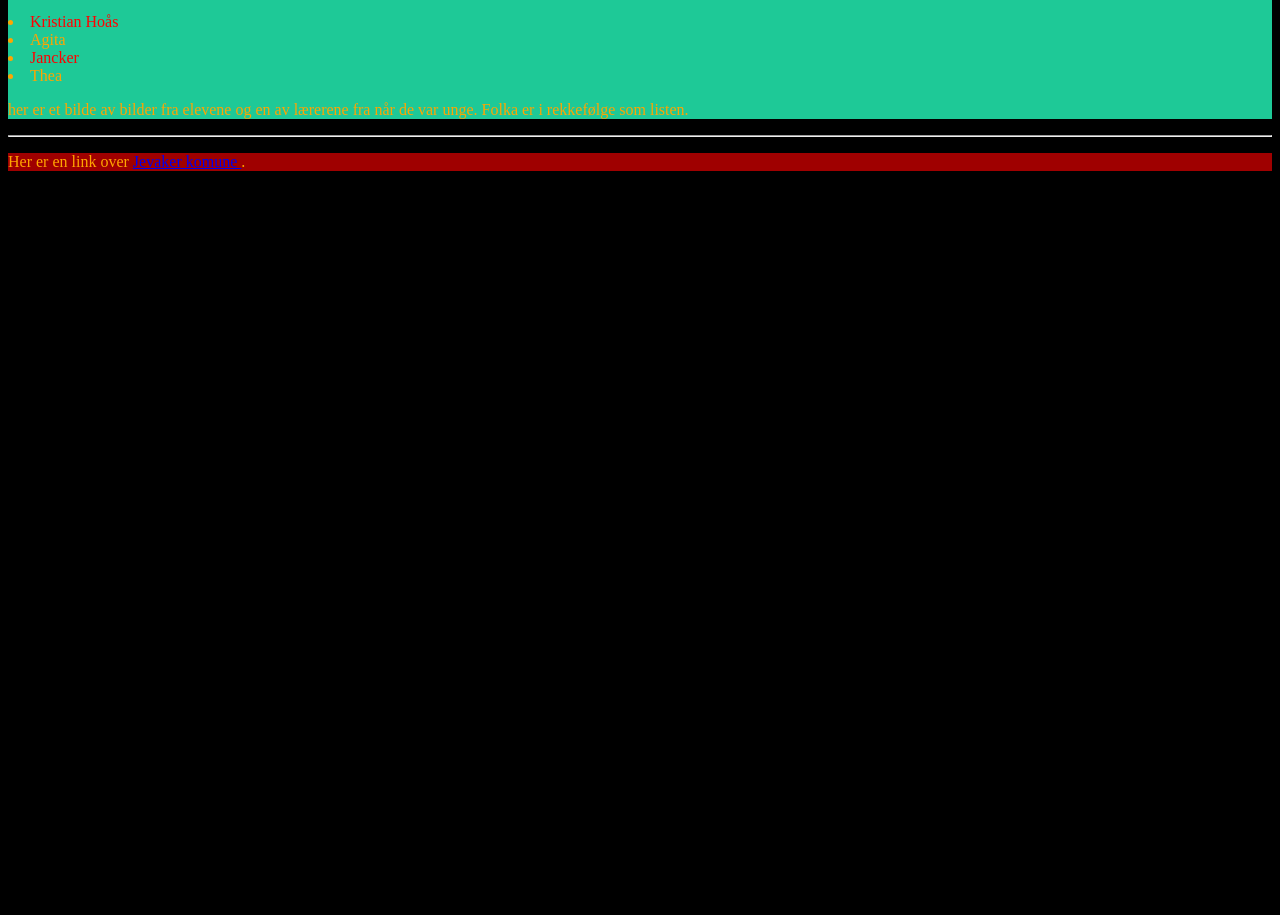
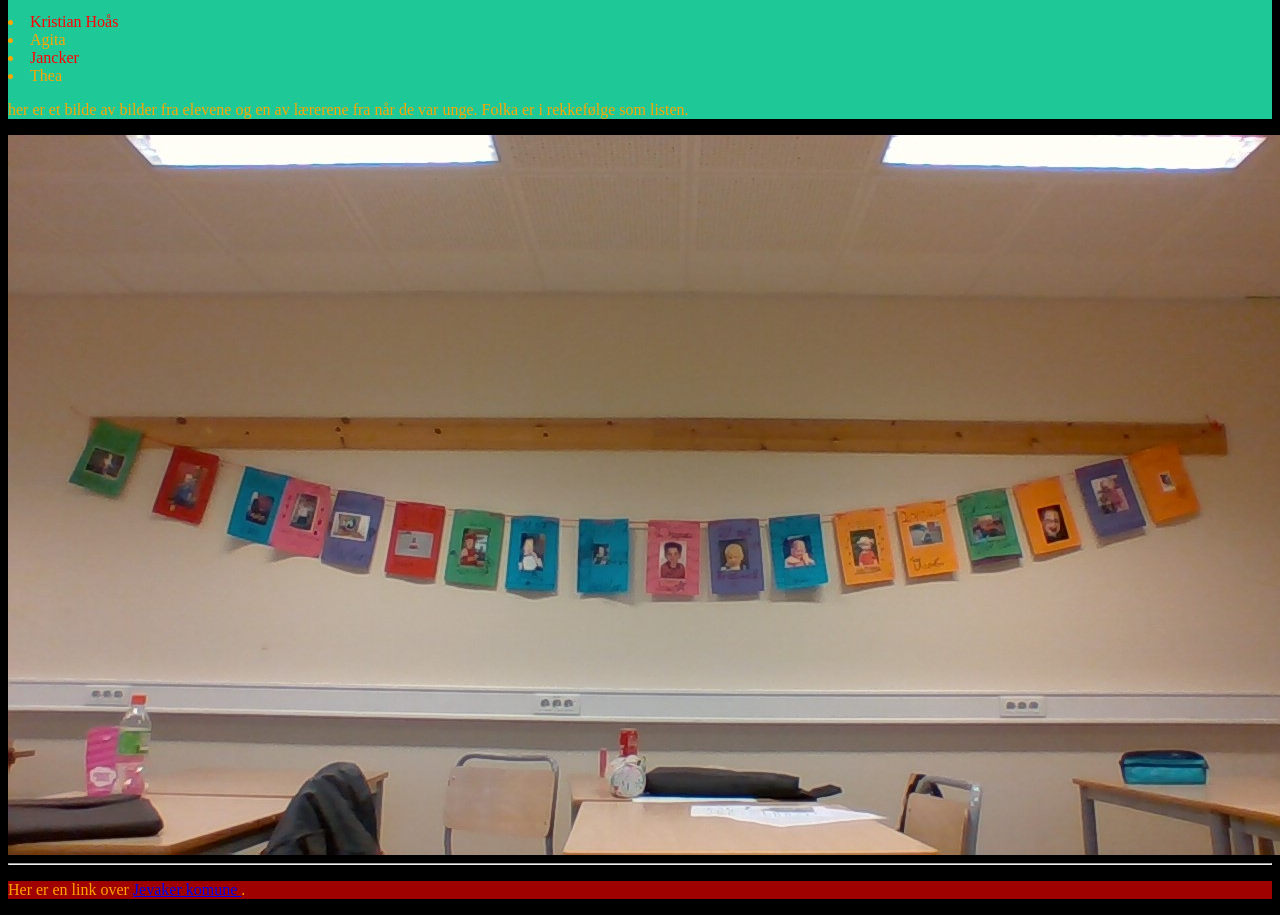
Before and after one commit to JensenBrooo/JensenBrooo.github.io, a plain HTML site: page index.html in a window 1280 px wide. Shown: the part 461-1376 px from the top of the page. Before the commit the page ends 800 px from the top, so only its background shows below. Drawn offline with Linux system fonts and the light colour scheme.

Commit message:
Update index.html

```diff
--- a/index.html
+++ b/index.html
@@ -47,7 +47,7 @@
 		<li> Thea </li>
 		<p> her er et bilde av bilder fra elevene og en av lærerene fra når de var unge. Folka er i rekkefølge som listen.</p>
 	</div>
-	<img-src="Skole.jpg">
+	<img src="Skole.jpg">
 	<hr>
 	<div style="background-color: #9f0000">
 		<p>Her er en link over <a href="https://www.jevnaker.kommune.no/"> Jevaker komune </a>.</p>
```
